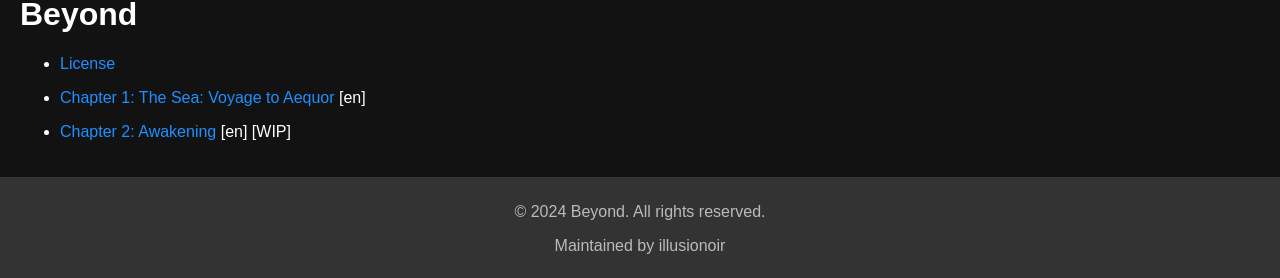
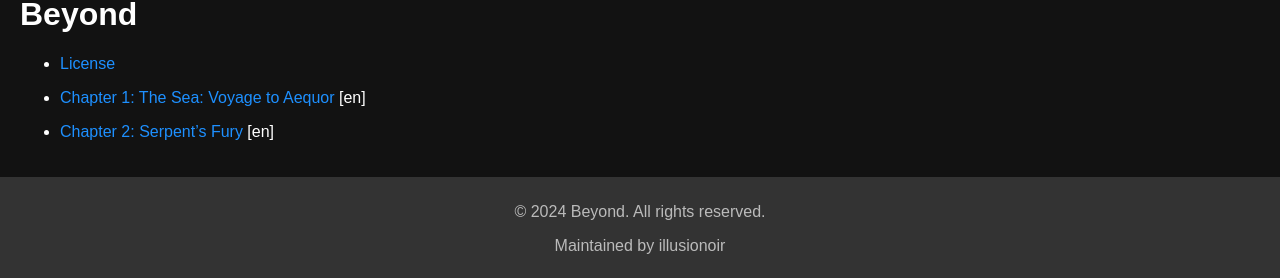
Before and after one commit to Illusionoir/Beyond, a Jekyll site: the page built from index.md, in a window 1280 px wide. Shown: the part 725-1003 px from the top of the page. Built offline with Jekyll 4.4.1, drawn with Linux system fonts in a browser that asks for light colours; some web fonts are replaced; our own code applies the rules of GitHub Pages for plain Markdown files.

Commit message:
Update index.md

```diff
--- a/index.md
+++ b/index.md
@@ -4,4 +4,4 @@
 
 - [Chapter 1: The Sea: Voyage to Aequor](chapters/chapter1.md) [en]
 
-- [Chapter 2: Awakening](chapters/chapter2.md) [en] [WIP]
+- [Chapter 2: Serpent's Fury](chapters/chapter2.md) [en]
```
